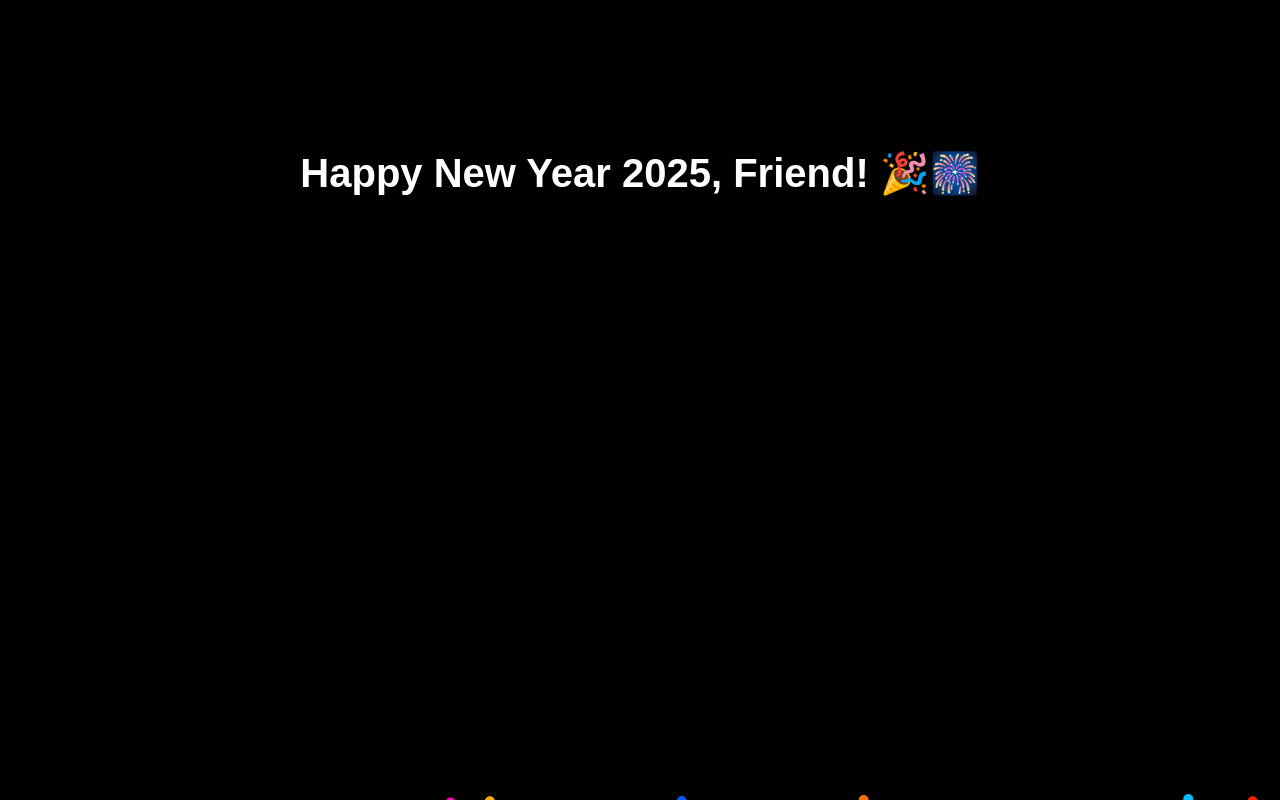
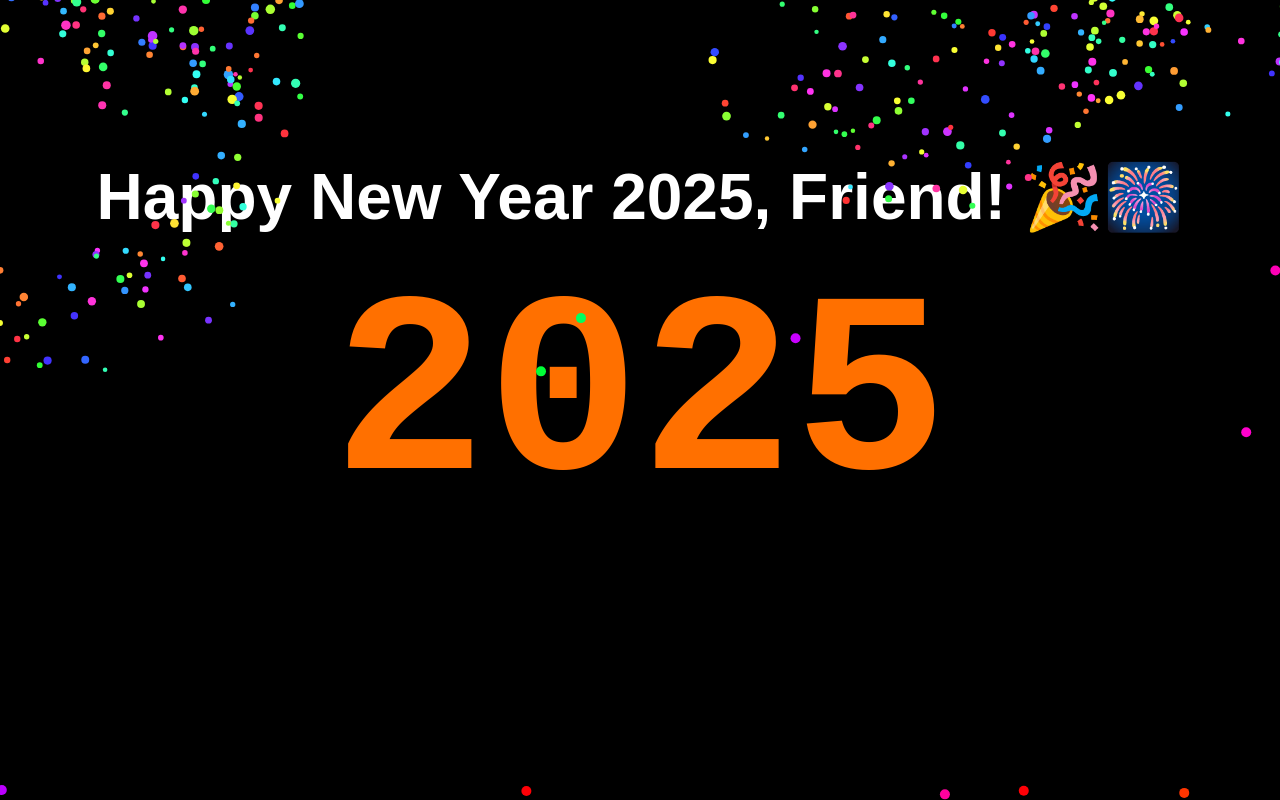
Before and after one commit to darshanaslp/fireworks-animation, a plain HTML site: page index.html in a window 1280 px wide. Drawn offline with Linux system fonts and the light colour scheme.

Commit message:
change speed and size

```diff
--- a/index.html
+++ b/index.html
@@ -16,9 +16,10 @@
         }
 
         #message {
-            font-size: 40px;
+            font-size: 5vw; /* Font size adjusts to the width of the viewport */
             font-weight: bold;
-            margin-top: 150px;
+            margin-top: 20vh;
+            z-index: 1; /* Ensure the message is on top */
         }
 
         #fireworks {
@@ -29,12 +30,34 @@
             left: 0;
             pointer-events: none;
         }
+
+        #year-text {
+            position: absolute;
+            top: 50%;
+            left: 50%;
+            transform: translate(-50%, -50%);
+            font-size: 20vw; /* Fixed font size */
+            font-weight: bold;
+            text-align: center;
+            z-index: -1; /* Place "2025" behind fireworks */
+            color: hsl(0, 100%, 50%); /* Default color */
+        }
+
+        @media screen and (max-width: 600px) {
+            #message {
+                font-size: 10vw; /* Adjust font size for smaller screens */
+            }
+            #year-text {
+                font-size: 30vw; /* Adjust font size for smaller screens */
+            }
+        }
     </style>
 </head>
 <body>
 
     <div id="message">Happy New Year 2025!</div>
     <canvas id="fireworks"></canvas>
+    <div id="year-text">2025</div>
 
     <script>
         const canvas = document.getElementById("fireworks");
@@ -46,6 +69,23 @@
         const urlParams = new URLSearchParams(window.location.search);
         const userName = urlParams.get('name') || 'Friend';
         document.getElementById("message").innerHTML = `Happy New Year 2025, ${userName}! 🎉🎆`;
+
+        // Function to change the "2025" text style randomly every 3 seconds
+        function changeYearText() {
+            const yearText = document.getElementById("year-text");
+            const randomColor = `hsl(${Math.random() * 360}, 100%, 50%)`; // Random color using HSL
+
+            // Set random color
+            yearText.style.color = randomColor;
+
+            // Randomly change the font family
+            const fonts = ['Arial', 'Verdana', 'Times New Roman', 'Courier New', 'Georgia'];
+            yearText.style.fontFamily = fonts[Math.floor(Math.random() * fonts.length)];
+        }
+
+        // Call the function to change the background text style every 3 seconds
+        setInterval(changeYearText, 3000); // Change every 3 seconds (3000ms)
+        changeYearText(); // Initial call to set the style
 
         // Firework Particle Class
         class Particle {
@@ -103,7 +143,7 @@
                     this.y += this.speedY;
                     this.life++;
 
-                    // Explode when firework reaches the top
+                    // Explode when firework reaches the middle of the screen
                     if (this.life >= this.maxLife) {
                         this.explode();
                     }
@@ -119,13 +159,13 @@
             // Explode the firework into particles
             explode() {
                 this.exploded = true;
-                const numParticles = 150; // More particles for a bigger explosion
+                const numParticles = 150; // Larger explosion with more particles
                 for (let i = 0; i < numParticles; i++) {
-                    const angle = Math.random() * Math.PI * 2;
-                    const speed = Math.random() * 5 + 3;
+                    const angle = Math.random() * Math.PI * 2; // Spread particles in a circle
+                    const speed = Math.random() * 6 + 6; // Larger speed for bigger explosions
                     const color = `hsl(${Math.random() * 360}, 100%, 60%)`;
-                    const size = Math.random() * 3 + 2;
-                    const life = Math.random() * 50 + 50; // Longer life for particles
+                    const size = Math.random() * 5 + 5; // Larger particles
+                    const life = Math.random() * 20 + 20; // Longer life for particles
                     this.particles.push(new Particle(this.x, this.y, speed, angle, color, size, life));
                 }
             }
@@ -147,14 +187,16 @@
 
         const fireworks = [];
 
-        // Generate new fireworks from the bottom to the top
+        // Generate new fireworks from the bottom to the top and explode near the center
         function generateFireworks() {
             const numFireworks = 5; // Generate 5 new fireworks per interval
             for (let i = 0; i < numFireworks; i++) {
                 const x = Math.random() * canvas.width;
-                const angle = Math.random() * Math.PI / 4 - Math.PI / 8; // Launch angles
-                const speed = Math.random() * 4 + 8; // Speed range for the rocket
+                const speed = Math.random() * 5 + 5; // Increased speed for faster fireworks
+                const angle = -Math.PI / 2; // Launch angle for vertical upwards
                 const color = `hsl(${Math.random() * 360}, 100%, 50%)`;
+                // Fireworks will explode near the middle of the screen
+                const targetY = canvas.height / 2;
                 fireworks.push(new Firework(x, canvas.height, speed, angle, color));
             }
         }
```
